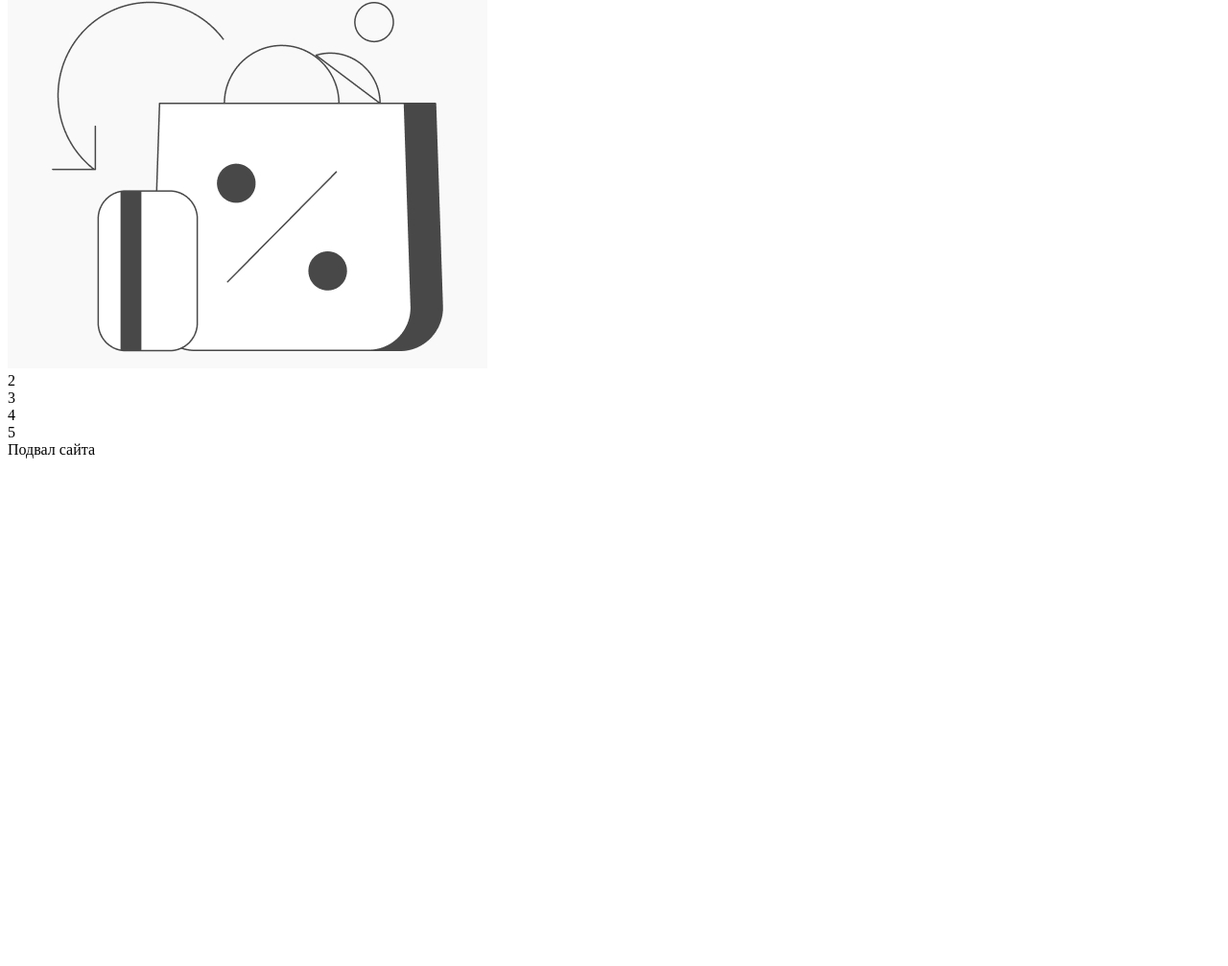
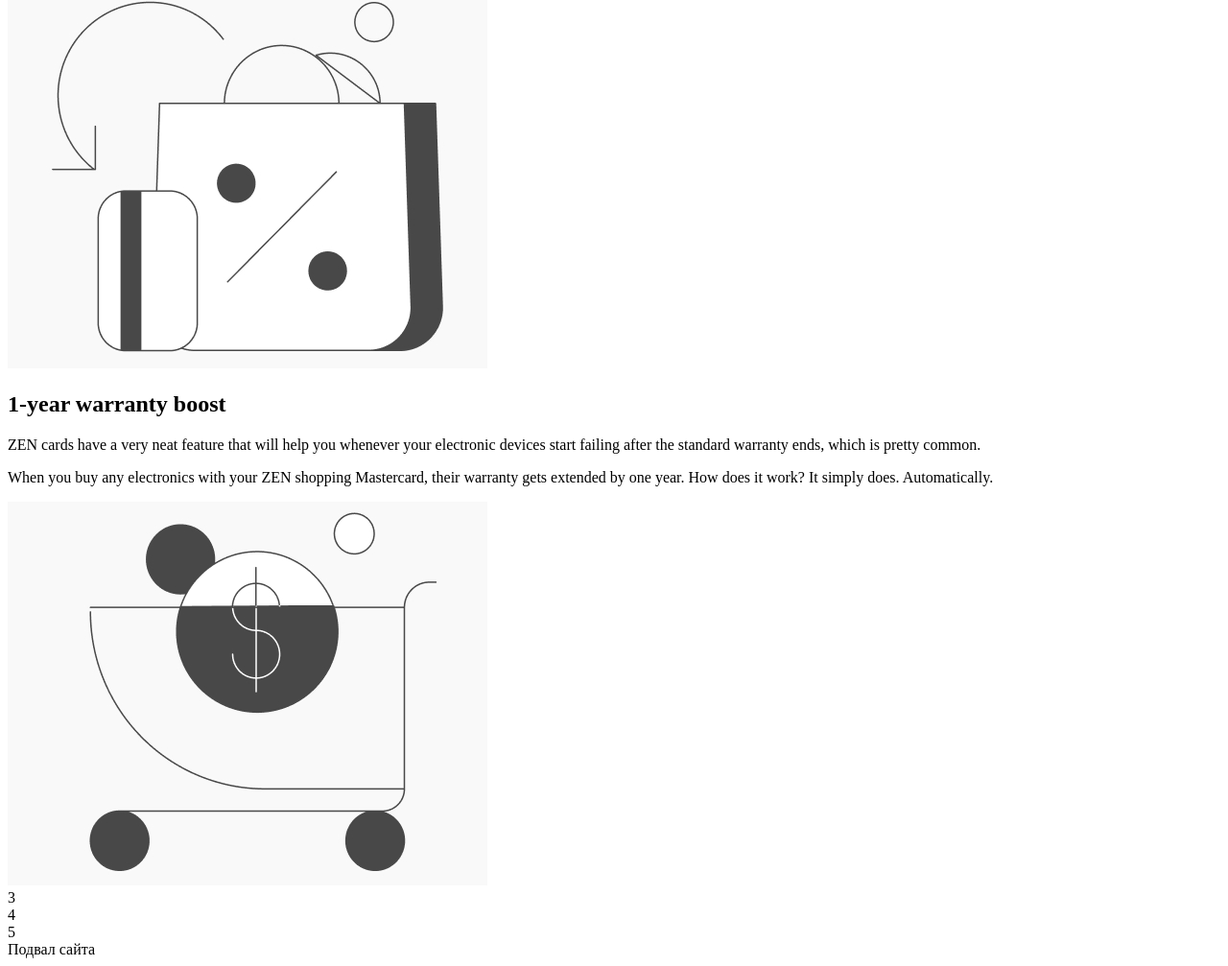
Before and after one commit to Galin7777/ng-free-zen, a plain HTML site: page index.html in a window 1280 px wide. Shown: the part 191-1198 px from the top of the page at 96% size. Before the commit the page ends 800 px from the top, so only its background shows below. Drawn offline with Linux system fonts and the light colour scheme.

Commit message:
Added html for section 2

```diff
--- a/index.html
+++ b/index.html
@@ -5,21 +5,9 @@
     <meta name="viewport" content="width=device-width, initial-scale=1.0">
     <title>NG-FREE-ZEN</title>
   </head>
+
   <body>
     <header>Шапка сайта</header>
-  <html lang="en">
-  <head>
-    <meta charset="UTF-8">
-    <meta name="viewport" content="width=device-width, initial-scale=1.0">
-    <title>Document</title>
-  </head>
-  <body>
-
-  </body>
-  </html>
-<!-- block -->
-  <!-- block__element-->
-  <!-- block__element block__element--mod -->
     <section class="download" id="download">
       <div class="download__wrapper">
         <div class="download__text-block">
@@ -44,7 +32,20 @@
         </div>
       </div>
     </section>
-  <section>2</section>
+
+    <section class="warranty" id="warranty">
+      <div class="warranty__wrapper">
+        <div class="warranty__text-block">
+          <h2 class="warranty__title">1-year warranty boost</h2>
+          <p class="warranty__copy">ZEN cards have a very neat feature that will help you whenever your electronic devices start failing after the standard warranty ends, which is pretty common.</p>
+          <p class="warranty__copy">When you buy any electronics with your ZEN shopping Mastercard, their warranty gets extended by one year. How does it work? It simply does. Automatically.</p>
+        </div>
+        <div class="warranty__image-block">
+          <img src="./accets/images/2.jpg" alt="Basket"/>
+        </div>
+      </div>
+    </section>
+
     <section>3</section>
     <section>4</section>
     <section>5</section>
```
Lines whose indentation alone changed are shown as unchanged.
